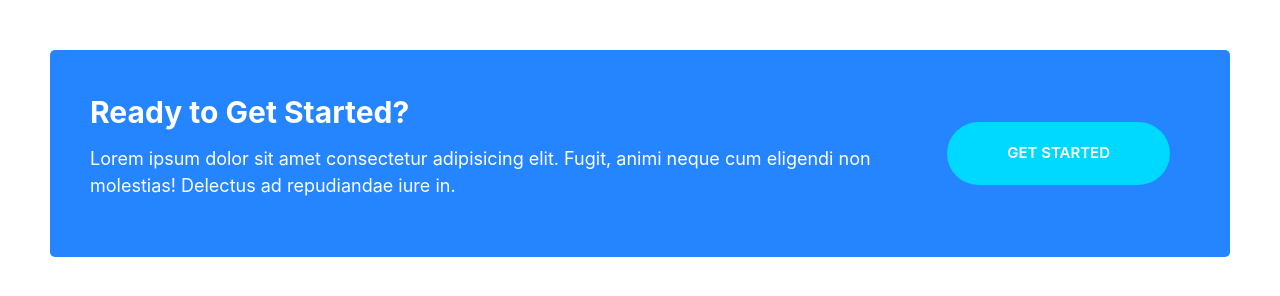
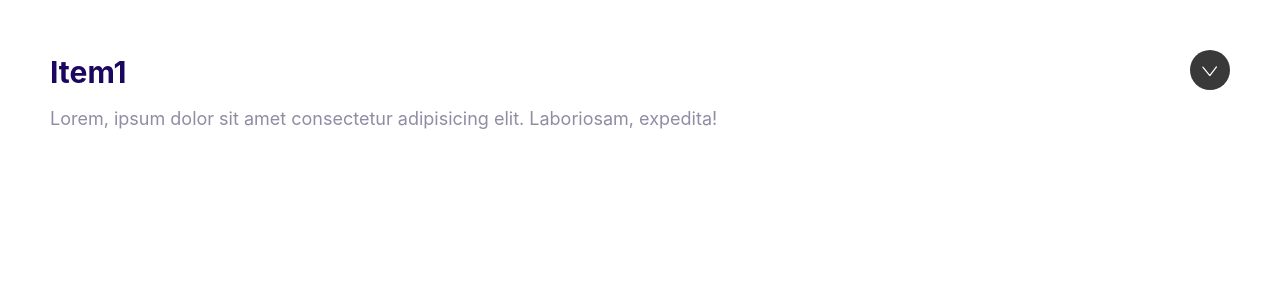
Before and after one commit to dhaligowski/fleet, a plain HTML site: page index.html in a window 1280 px wide. Drawn offline with Linux system fonts and the light colour scheme.

Commit message:
Build the collapsibles component.

```diff
--- a/css/styles.css
+++ b/css/styles.css
@@ -444,3 +444,29 @@ a {
     align-self: center;
   }
 }
+/* Collapsibles */
+.collapsible__header {
+  display: flex;
+  justify-content: space-between;
+}
+.collapsible__heading {
+  margin-top: 0;
+  font-size: 3rem;
+}
+.collapsible__chevron {
+  transform: rotate(-90deg);
+  transition: transform 0.3s;
+}
+.collapsible__content {
+  max-height: 0;
+  overflow: hidden;
+  transition: all 0.3s;
+  opacity: 0;
+}
+.collapsible--expanded .collapsible__chevron {
+  transform: rotate(0);
+}
+.collapsible--expanded .collapsible__content {
+  max-height: 100vh;
+  opacity: 1;
+}
--- a/index.html
+++ b/index.html
@@ -9,18 +9,18 @@
     <link rel="stylesheet" href="css/styles.css" />
   </head>
   <body style="padding: 5rem">
-    <div class="callout callout--primary">
-      <div class="grid grid--1x2">
-        <div class="callout__content">
-          <h2 class="callout__heading">Ready to Get Started?</h2>
-          <p>
-            Lorem ipsum dolor sit amet consectetur adipisicing elit. Fugit,
-            animi neque cum eligendi non molestias! Delectus ad repudiandae iure
-            in.
-          </p>
-        </div>
-        <a href="#" class="btn btn--secondary btn--stretched">Get Started</a>
+    <div class="collapsible collapsible--expanded">
+      <header class="collapsible__header">
+        <h2 class="collapsible__heading">Item1</h2>
+        <svg class="icon icon--white collapsible__chevron">
+          <use xlink:href="images/sprite.svg#chevron"></use>
+        </svg>
+      </header>
+      <div class="collapsible__content">
+        Lorem, ipsum dolor sit amet consectetur adipisicing elit. Laboriosam,
+        expedita!
       </div>
     </div>
+    <script src="js/main.js"></script>
   </body>
 </html>
--- /dev/null
+++ b/js/main.js
@@ -0,0 +1,6 @@
+const collapsibles = document.querySelectorAll(".collapsible");
+collapsibles.forEach((item) =>
+  item.addEventListener("click", function () {
+    this.classList.toggle("collapsible--expanded");
+  })
+);
```
Also changed, not shown: components/collapsibles.html (added, +13 -0 lines).
